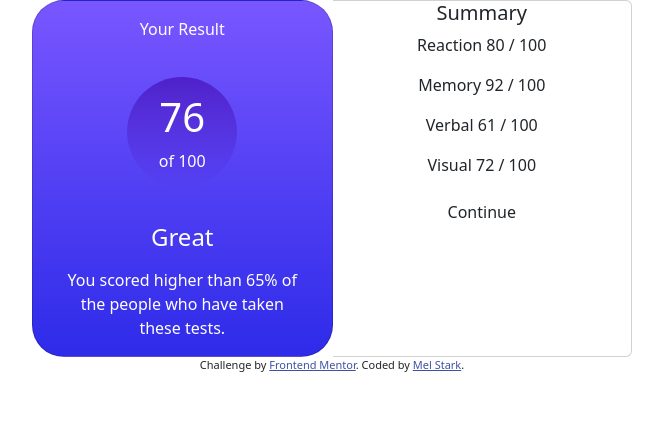
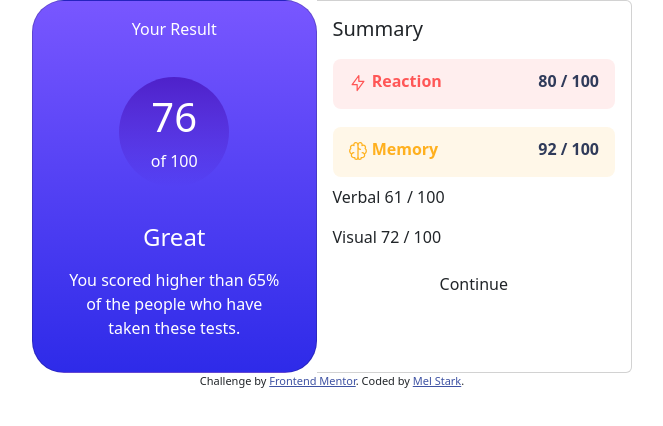
Before and after one commit to mel-stark/results-summary, a plain HTML site: page index.html in a window 1280 px wide. Shown: the whole page, without its empty margins (308-971 px from the left). Drawn offline with nearby package versions, Linux system fonts and the light colour scheme.

Commit message:
Complete half of right card

```diff
--- a/index.html
+++ b/index.html
@@ -12,6 +12,7 @@
 
   <link href="https://cdn.jsdelivr.net/npm/bootstrap@5.3.0-alpha1/dist/css/bootstrap.min.css" rel="stylesheet"
     integrity="sha384-GLhlTQ8iRABdZLl6O3oVMWSktQOp6b7In1Zl3/Jr59b6EGGoI1aFkw7cmDA6j6gD" crossorigin="anonymous">
+  <link rel="stylesheet" href="https://cdnjs.cloudflare.com/ajax/libs/font-awesome/4.7.0/css/font-awesome.min.css">
   <link rel="stylesheet" href="style.css">
 
 </head>
@@ -31,11 +32,19 @@
               <h4 class="sum-subtitle">Great</h4>
               <p class="summary-desc">You scored higher than 65% of the people who have taken these tests.</p>
           </div>
-          <div class="card">
+          <div class="card right-card">
             <h5>Summary</h5>
 
-            <p>Reaction 80 / 100</p>
-            <p>Memory 92 / 100</p>
+            <div style="clear: both" class="results reaction rounded-3">
+              <p class="alignleft"><img src="assets/images/icon-reaction.svg"></img> Reaction</p>
+              <p class="alignright">80 / 100</p>
+            </div>
+
+            <div style="clear: both" class="results memory rounded-3">
+              <p class="alignleft"><img src="assets/images/icon-memory.svg"></img> Memory</p>
+              <p class="alignright">92 / 100</p>
+            </div>
+
             <p>Verbal 61 / 100</p>
             <p>Visual 72 / 100</p>
             <button class="btn">Continue</button>
@@ -55,5 +64,4 @@
   </script>
 
 </body>
-
 </html>
--- a/style.css
+++ b/style.css
@@ -1,3 +1,19 @@
+@media screen and (max-width: 575px) {
+    .reaction {
+        background-color: hsla(0, 100%, 67%, 0.1);
+        max-height: 46px;
+        max-width: 100%;
+    }
+}
+
+.alignleft {
+	float: left;
+}
+
+.alignright {
+	float: right;
+}
+
 .attribution {
     font-size: 11px;
     text-align: center;
@@ -31,6 +47,14 @@
     background-image: linear-gradient(hsl(252, 100%, 67%), hsl(241, 81%, 54%));
 }
 
+.memory {
+    background-color: hsl(39, 100%, 56%, 0.1);
+}
+
+.memory p {
+    color: hsl(39, 100%, 56%);
+}
+
 .rounded-circle {
     background-image: linear-gradient(hsla(256, 72%, 46%, 1), hsla(241, 72%, 46%, 0));
 }
@@ -39,8 +63,37 @@
     padding-left: 2rem;
     padding-right: 2rem;
     padding-top: 0.5rem;
+    padding-bottom: 1rem;
 }
 
 .sum-subtitle {
     padding-top: 1rem;
 }
+
+.reaction {
+    background-color: hsla(0, 100%, 67%, 0.1);
+}
+
+.reaction p {
+    color: hsla(0, 100%, 67%);
+}
+
+.results {
+    font-weight: bold;
+    margin-top: 10px;
+    margin-bottom: 0.5rem;
+    padding-top: 10px;
+    padding-left: 15px;
+}
+
+.right-card {
+    padding-top: 1rem;
+    padding-left: 1rem;
+    padding-right: 1rem;
+    text-align: left;
+}
+
+.right-card .alignright {
+    padding-right: 1rem;
+    color: hsl(224, 30%, 27%);
+}
```
